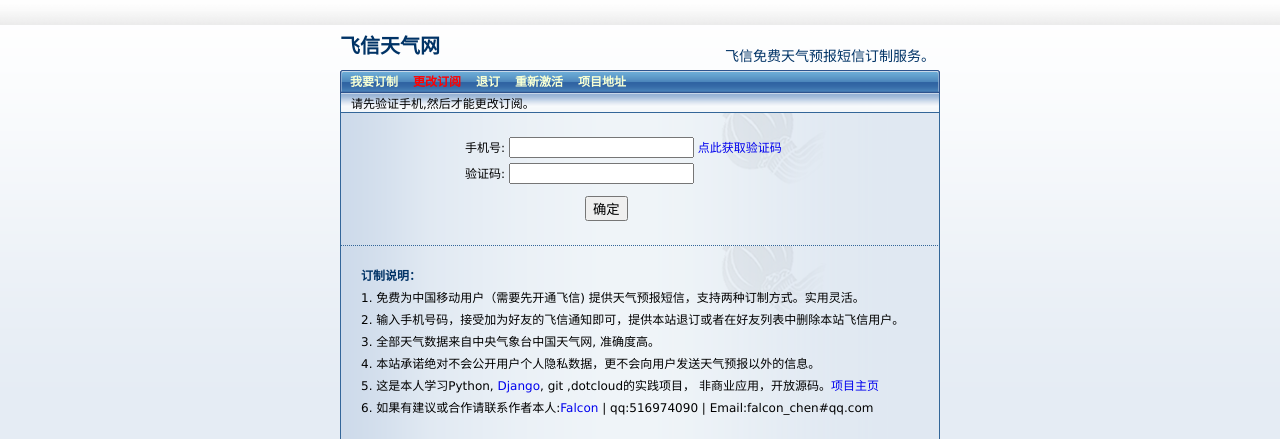
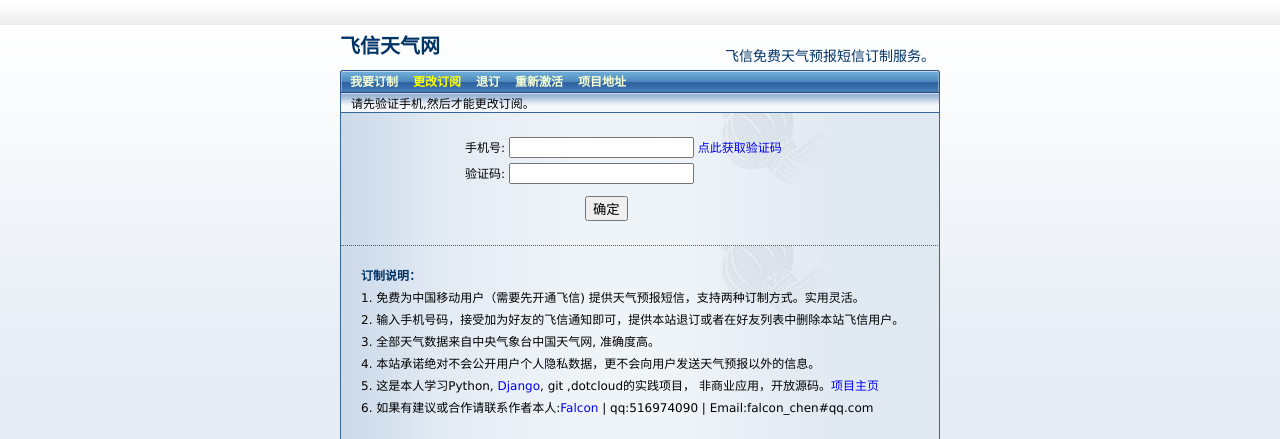
Before and after one commit to falconchen/FetionWether, a Django app: page /weather/verify/update/ in a window 1280 px wide. Shown: the top 439 px of the page. Run offline with Django 3.2, Linux system fonts and the light colour scheme; parts of the project's set-up code (start-up, migrations or seed data) failed here and were passed over; some libraries are stand-ins or nearby versions.

Commit message:
highlights current action

```diff
--- a/hello/weather/static/weather/main.css
+++ b/hello/weather/static/weather/main.css
@@ -125,4 +125,4 @@
 }
 #today_cast,#tomorrow_cast { padding-left:5px;}
 
-#nav a.highlight { color:#FF0000}
+#nav a.highlight { color:#FFFF00}
```
